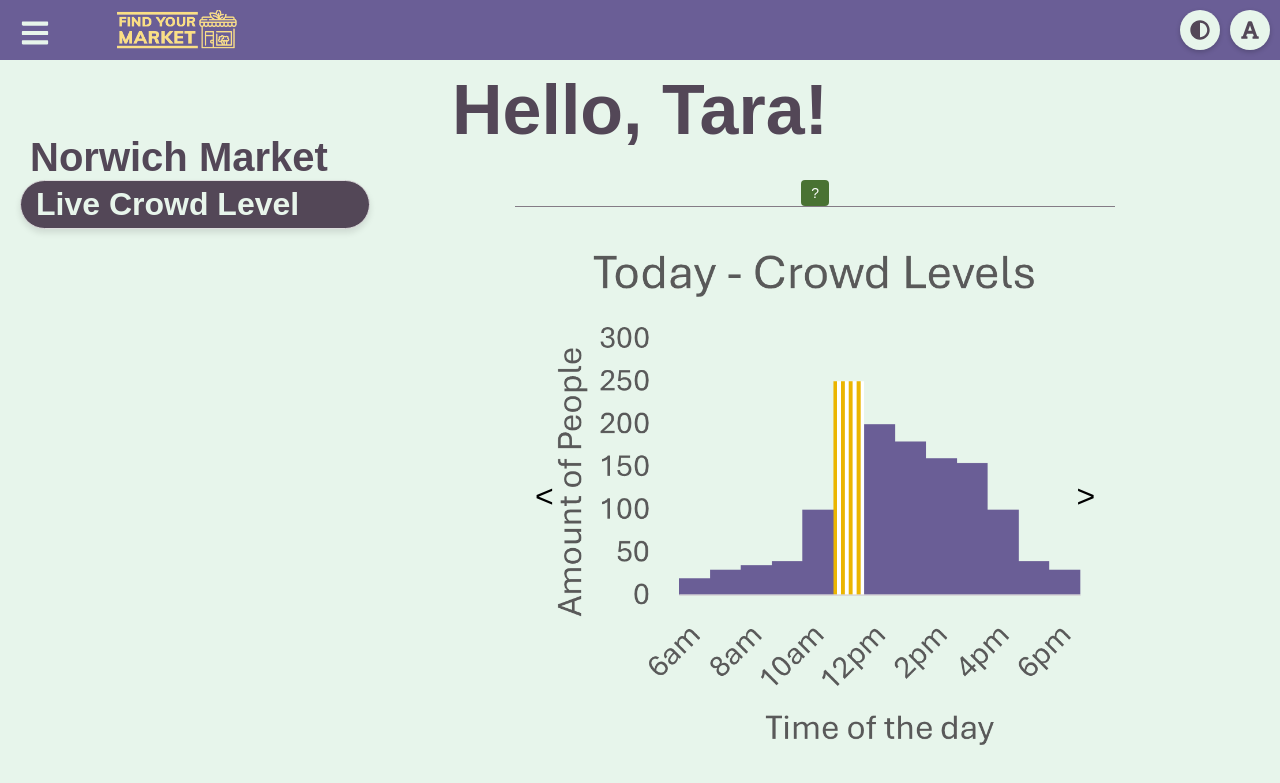
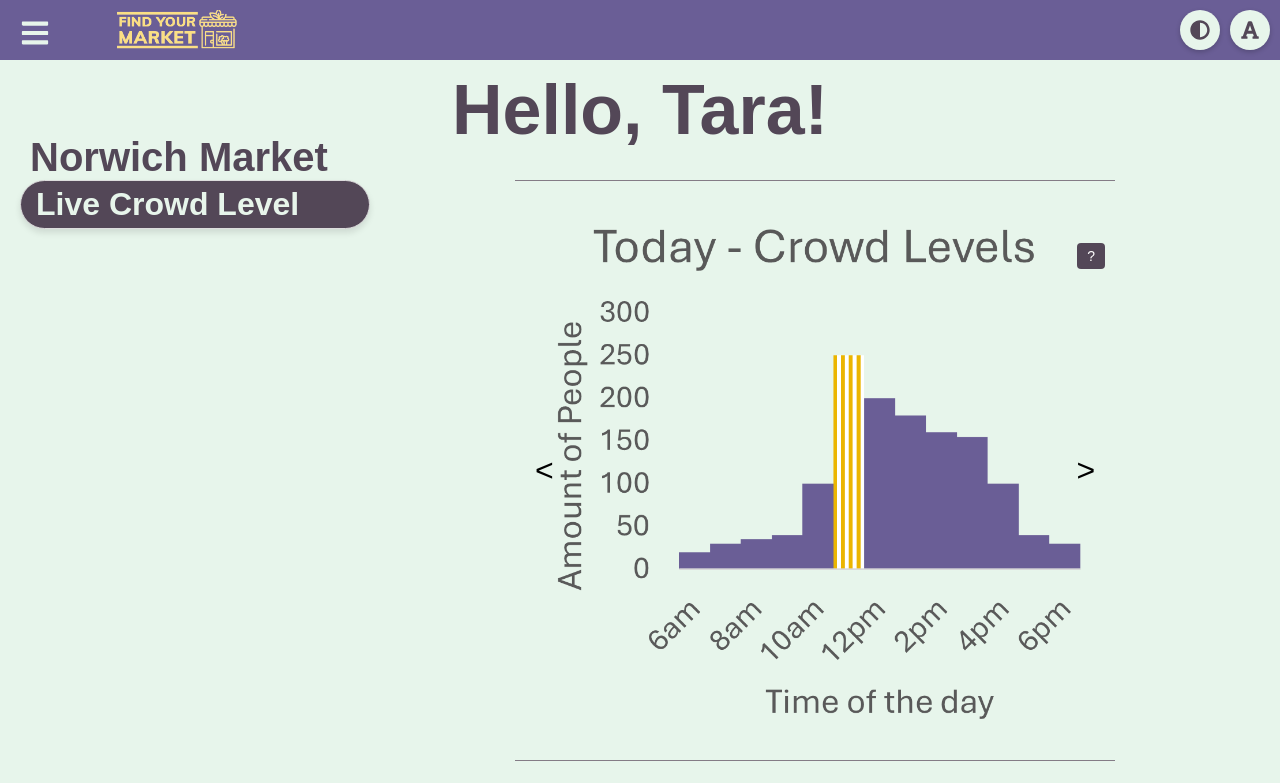
Before and after one commit to Chanelmorgan/FindYourMarket, a React (Create React App) app in the folder find-your-market/: page / in a window 1280 px wide. Shown: the top 783 px of the page. Built offline with nearby package versions, Linux system fonts and the light colour scheme; grey boxes are pictures that could not be loaded; a web font is replaced by a local one.

Commit message:
fixing ?

```diff
--- a/find-your-market/src/pages/CreateAccountPage.js
+++ b/find-your-market/src/pages/CreateAccountPage.js
@@ -362,7 +362,7 @@ function CreateAccountPage() {
         show={showPopup && isErrorPopup}
         onClose={handleClosePopup}
         title="Error"
-        message="Passwords do not match          Please try again"
+        message="Passwords do not match. Please try again."
         buttonText="Okay"
         onConfirm={handleClosePopup}
         isError={true}
--- a/find-your-market/src/pages/Home.js
+++ b/find-your-market/src/pages/Home.js
@@ -62,13 +62,7 @@ function Home() {
                 </div>
             </div>
 
-            <button
-                type="button"
-                className="password-requirements-btn"
-                onClick={handleQuestionMarkClick}
-            >
-                ?
-            </button>
+
 
             <div className="slideshow-container">
                 <img src={images[currentImageIndex]} alt="Market Charts" className="slideshow-image" />
@@ -79,6 +73,13 @@ function Home() {
                 <div className="arrow-right" onClick={handleNext}>
                     &gt;
                 </div>
+                <button
+                    type="button"
+                    className="chart-explain-btn"
+                    onClick={handleQuestionMarkClick}
+                >
+                    ?
+                </button>
             </div>
 
             <div className="stall-container">
@@ -102,7 +103,7 @@ function Home() {
                 show={showQuestionMark}
                 onClose={handleCloseQuestionMark}
                 title="Chart"
-                message="This is a chart."
+                message="Chart explained in detail"
                 buttonText="Okay"
                 onConfirm={handleCloseQuestionMark}
                 isError={false}
--- a/find-your-market/src/styles/Home.css
+++ b/find-your-market/src/styles/Home.css
@@ -83,6 +83,20 @@ body{
     border: none;
 }
 
+.chart-explain-btn {
+    position: absolute; /* Allow precise positioning */
+    right: 10px; /* Adjust distance from the right edge */
+    top: 13%; /* Center vertically */
+    transform: translateY(-50%); /* Adjust for exact vertical centering */
+    padding: 5px 10px;
+    background-color: #534757;
+    color: white;
+    border: none;
+    border-radius: 4px;
+    cursor: pointer;
+    font-size: 14px;
+}
+
 .stall-container {
     margin-top: 10px;
     display: flex;
--- a/find-your-market/src/styles/StaffStallForm.css
+++ b/find-your-market/src/styles/StaffStallForm.css
@@ -12,7 +12,7 @@
   }
 
   .popup-content {
-    background: white;
+    background: #e7f5eb;
     padding: 20px;
     border-radius: 8px;
     max-width: 400px;
```
